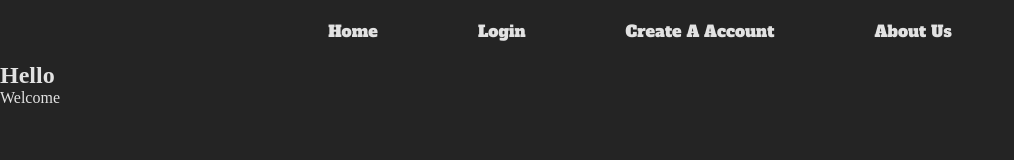
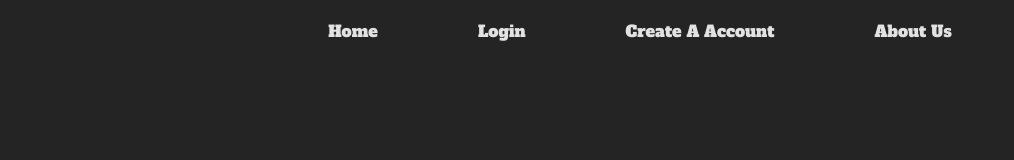
Before and after one commit to sergiogonzalezyes/Chat-Appliacation3, a React (Vite) app in the folder Chat-Application/: page / in a window 1280 px wide. Shown: the top 160 px of the page, without its empty margins (0-1014 px from the left). Built offline with nearby package versions, Linux system fonts and the light colour scheme.

Commit message:
more changes

```diff
--- a/Chat-Application/src/App.css
+++ b/Chat-Application/src/App.css
@@ -71,3 +71,6 @@ input {
     font-size: 15px;
     color: red;
 }
+img {
+    width: 100%;
+}
--- a/Chat-Application/src/pages/Home.jsx
+++ b/Chat-Application/src/pages/Home.jsx
@@ -1,18 +1,11 @@
+
+
 
 export const Home = () => {
     return <section>
             <div class="container">
-    <div class="box">
-        <div class="title">
-            <span class="block"></span>
-            <h1>Hello<span></span></h1>
-        </div>
-        <div class="role">
-            <div class="block"></div>
-            <p>Welcome</p>
-        </div>
-    </div>
-</div>
+                <img src="" alt="" />
+            </div>
         </section>
 
 };
```
